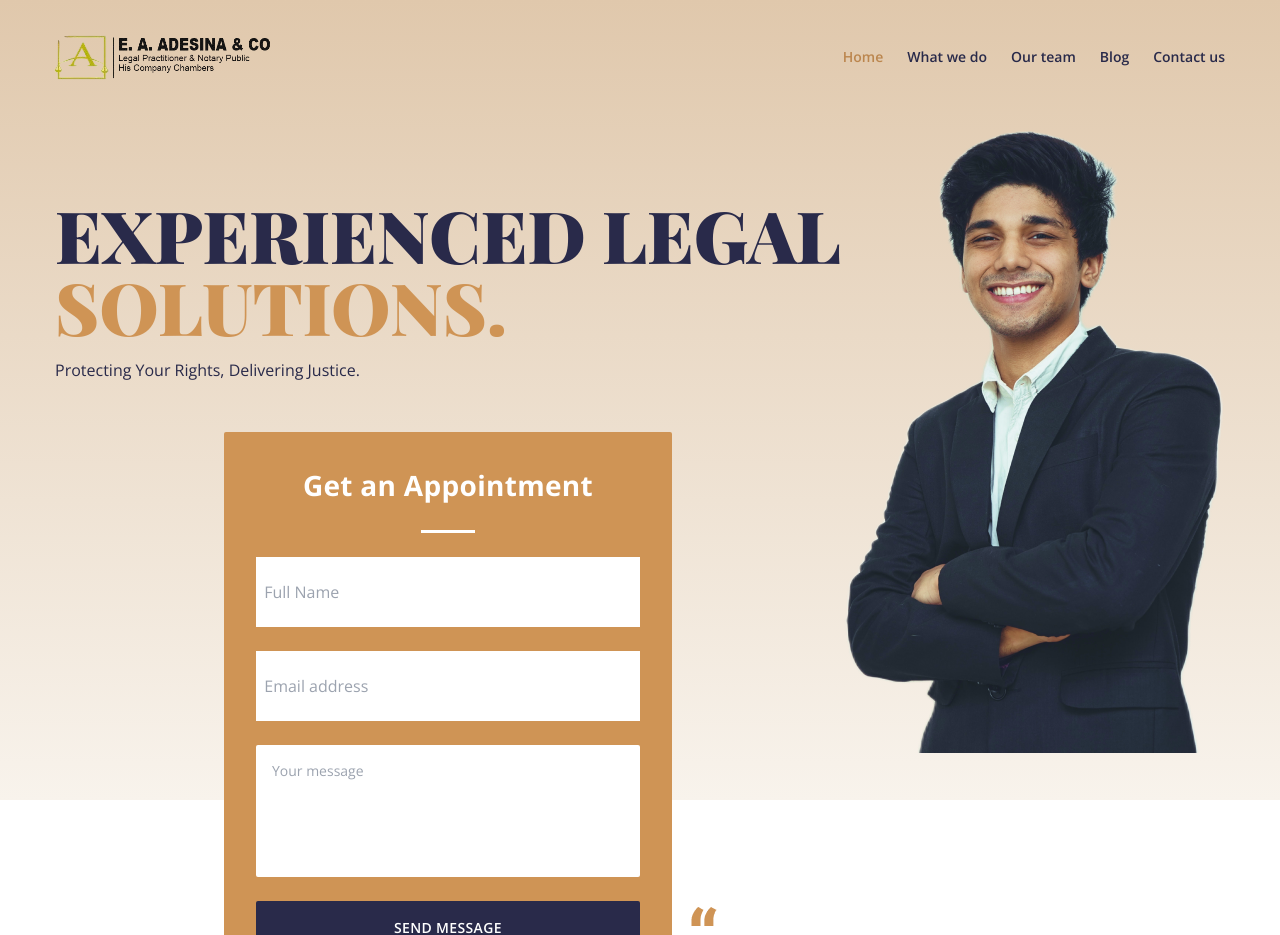
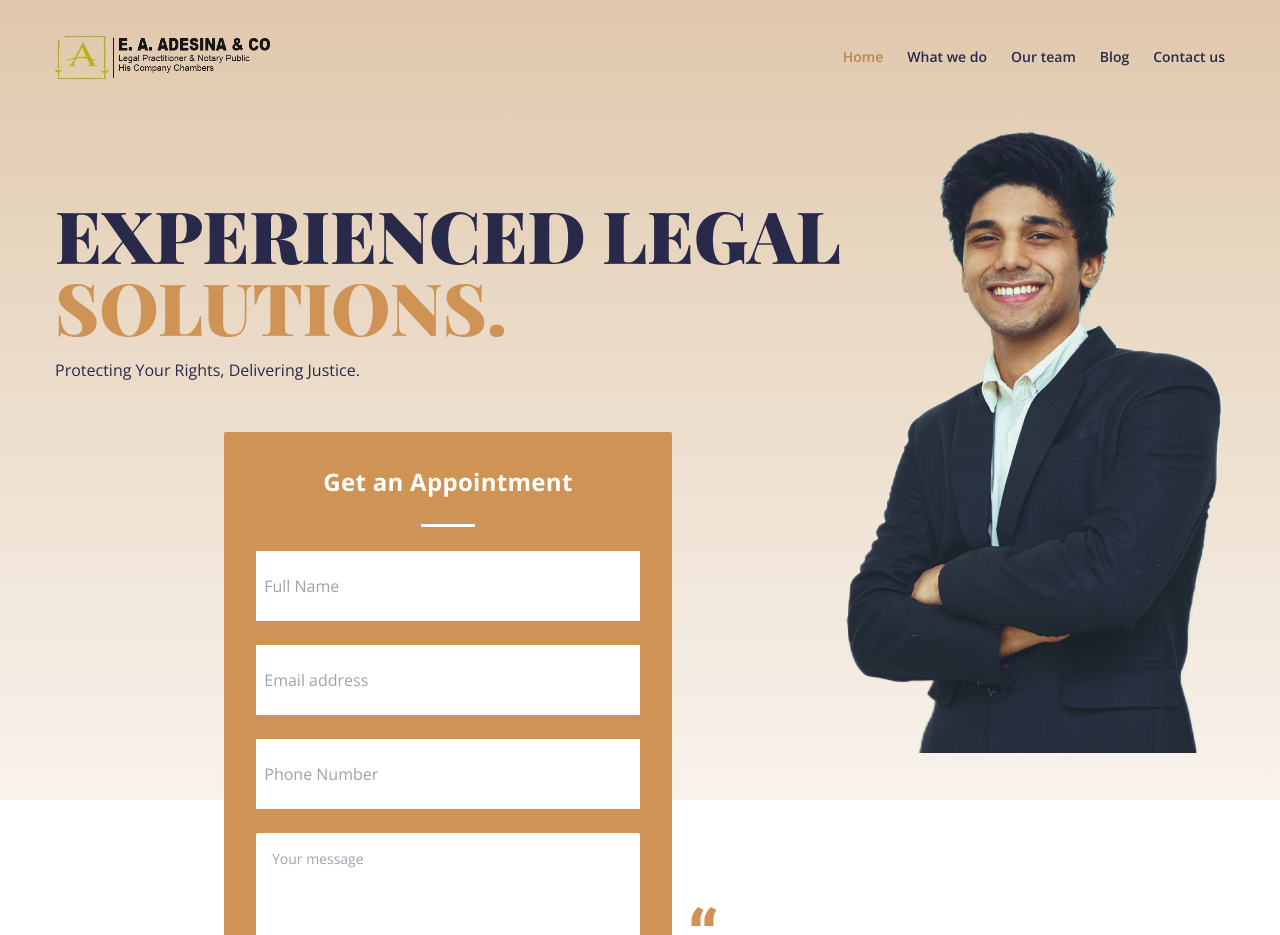
Before and after one commit to Ollatomiwa/lawfirm-website, a React (Create React App) app: page / in a window 1280 px wide. Shown: the top 935 px of the page. Built offline with nearby package versions, Linux system fonts and the light colour scheme.

Commit message:
Update to appointment component

```diff
--- a/src/components/Appointment.js
+++ b/src/components/Appointment.js
@@ -41,7 +41,7 @@ const Appointment = () => {
 
 return (
     <div className="bg-accent w-full p-8 rounded-sm max-w-[22rem] md:max-w-md mx-auto">
-      <h3 className="text-white text-[28px] font-bold tracking-[0.3px] text-center">
+      <h3 className="text-white text-[24px] font-bold tracking-[0.3px] text-center">
         Get an Appointment
       </h3>
       <div className="w-[54px] h-[3px] bg-white my-6 mx-auto"></div>
@@ -78,6 +78,13 @@ return (
             required
             className="form_control h-[70px]"
           />
+          <input
+            type="number"
+            name="user_number"
+            placeholder="  Phone Number"
+            required
+            className="form_control h-[70px]"
+          />
 
           <textarea
             className="resize-none w-full h-[132px] outline-none rounded-sm p-4
```
